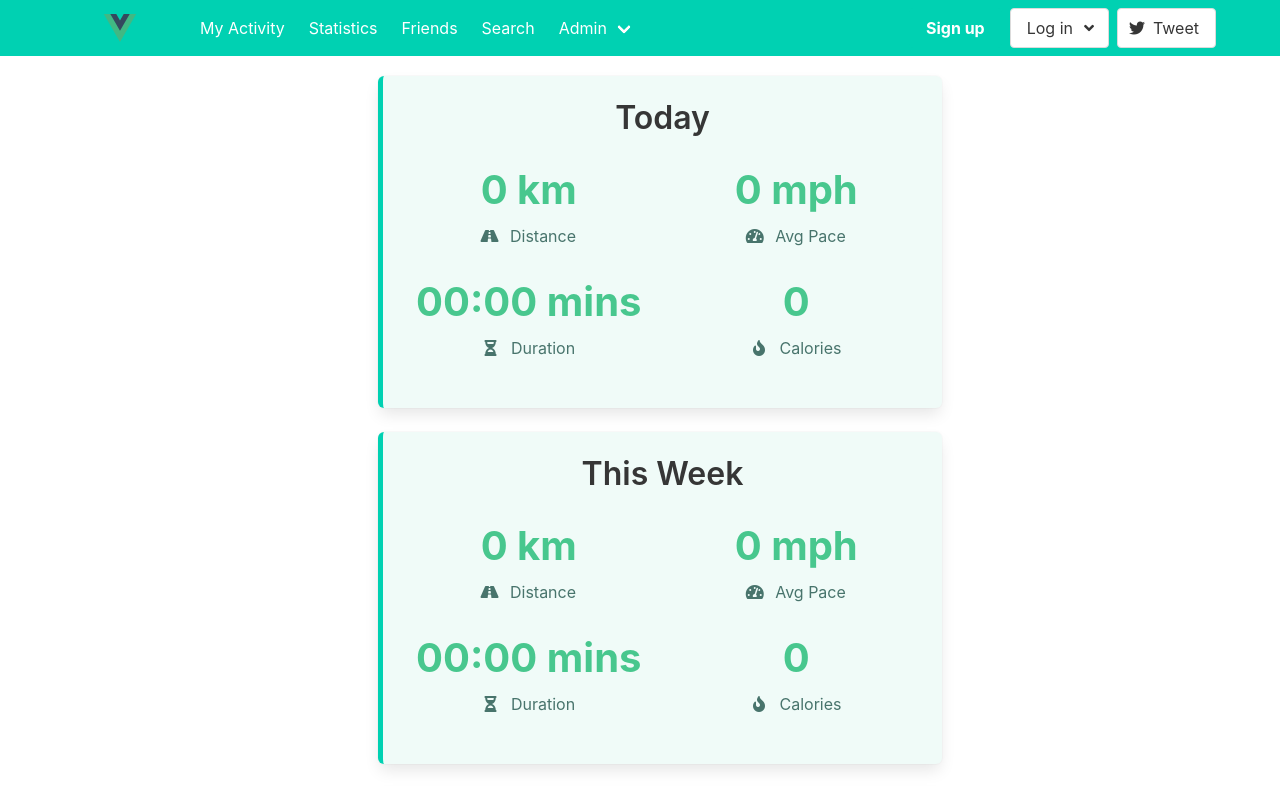
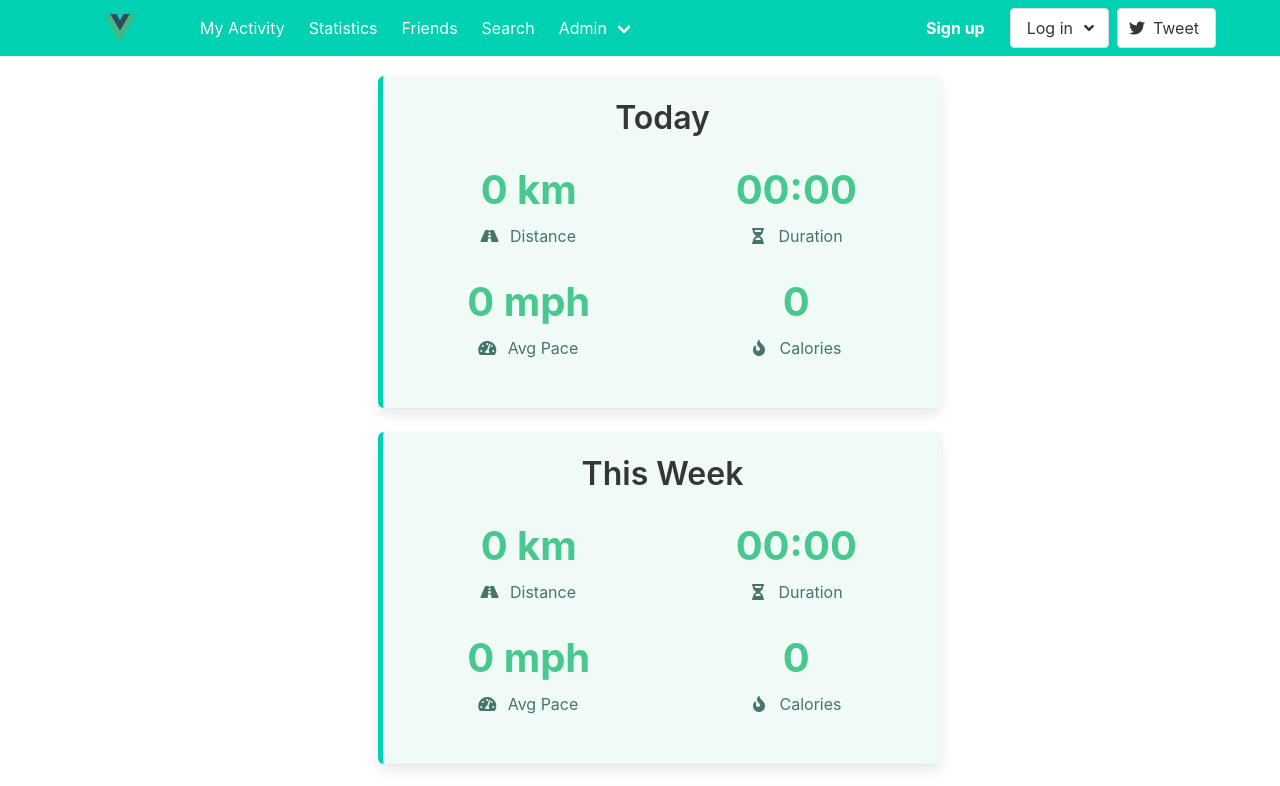
Before and after one commit to ericadubie/CPS493-Spring24-Final, a Vue app in the folder client/: page / in a window 1280 px wide. Shown: the top 786 px of the page. Built offline with nearby package versions, Linux system fonts and the light colour scheme.

Commit message:
Small WorkoutSummary Style Change

```diff
--- a/client/src/components/WorkoutSummary.vue
+++ b/client/src/components/WorkoutSummary.vue
@@ -15,12 +15,12 @@ const props = defineProps<{
             <div class="column is-half-mobile">
                 <p class="value">{{ distance }} km</p>
                 <p class="caption"><span class="icon is-small"><i class="fas fa-road"></i></span> Distance</p>
-                <p class="value">{{ duration }} mins</p>
-                <p class="caption"><span class="icon is-small"><i class="fas fa-hourglass-half"></i></span> Duration</p>
+                <p class="value">{{ avgPace ? avgPace : 0 }} mph</p>
+                <p class="caption"><span class="icon is-small"><i class="fas fa-tachometer-alt"></i></span> Avg Pace</p>
             </div>
             <div class="column is-half-mobile">
-                <p class="value">{{ avgPace ? avgPace : 0 }} mph</p>
-                <p class="caption"><span class="icon is-small"><i class="fas fa-tachometer-alt"></i></span> Avg Pace</p>
+                <p class="value">{{ duration }} </p>
+                <p class="caption"><span class="icon is-small"><i class="fas fa-hourglass-half"></i></span> Duration</p>
                 <p class="value">{{ calories }}</p>
                 <p class="caption"><span class="icon is-small"><i class="fas fa-fire"></i></span> Calories</p>
             </div>
```
